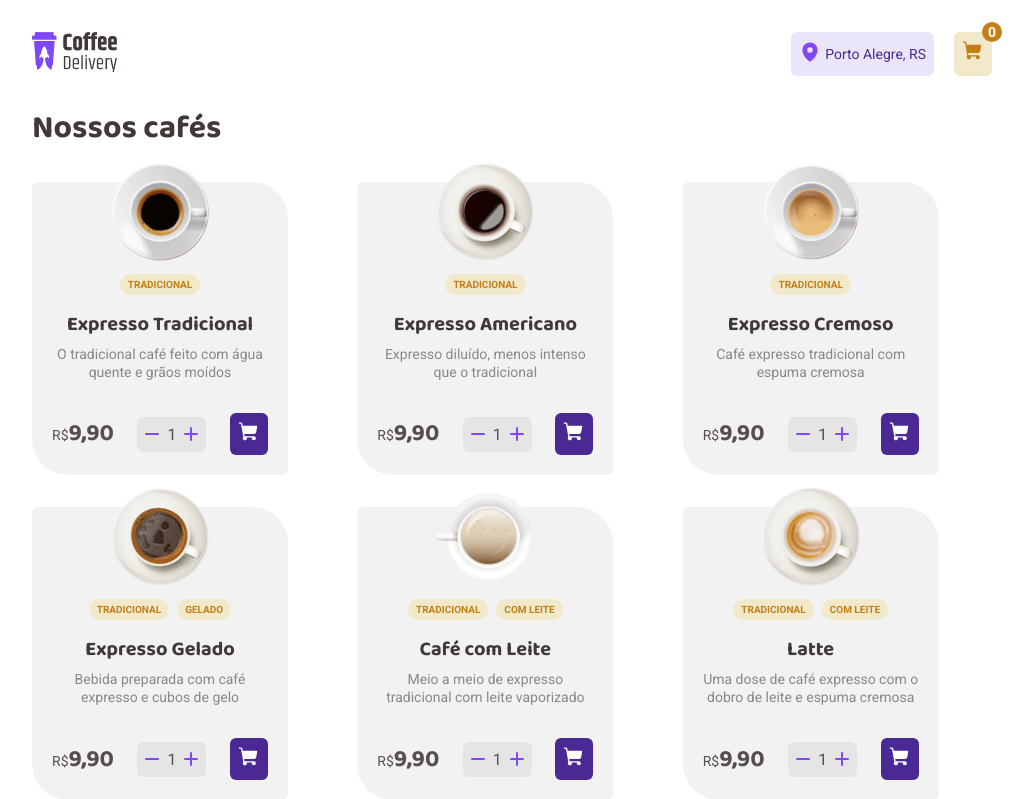
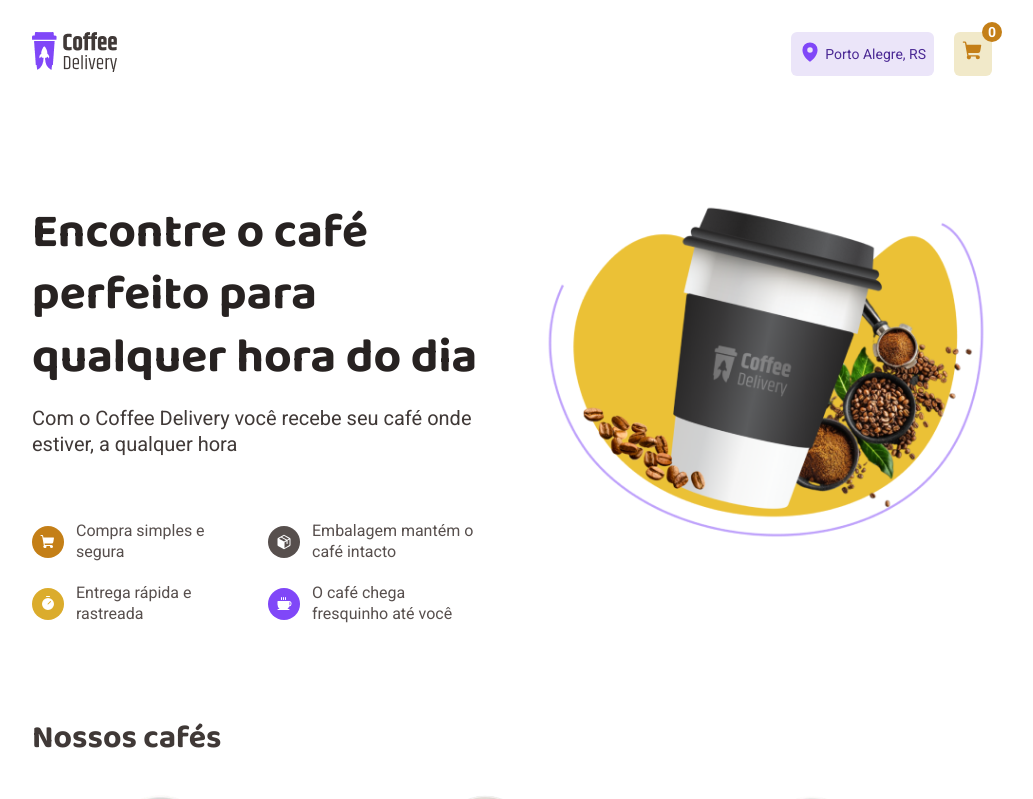
Before and after one commit to Du-devBR/rocketseatDesafio-Coffee-delivery, a React (Vite) app in the folder coffeeDelivery/: page / in a window 1280 px wide. Shown: the top 799 px of the page, without its empty margins (128-1161 px from the left). Built offline with nearby package versions, Linux system fonts and the light colour scheme.

Commit message:
feat: concluido pagina home

```diff
--- a/coffeeDelivery/src/pages/Home/index.tsx
+++ b/coffeeDelivery/src/pages/Home/index.tsx
@@ -1,16 +1,52 @@
-import { useContext } from "react"
+
 import { productsDb } from "../../assets/mock/products"
 import { Card } from "../../components/Card"
-import { ProductsContext } from "../../context/ProductsContext"
-import { ContainerHome, ContainerProducts } from "./style"
+import imagemBanner from '../../assets/img/banner.png'
+import { ContainerBanner, ContainerHome, ContainerImage, ContainerInfoBanner, ContainerIntro, ContainerProducts, IconIntro, Intro, ListProducts } from "./style"
+import { Coffee, Package, ShoppingCart, Timer } from "phosphor-react"
 
 export function Home(){
-  const {products} = useContext(ProductsContext)
 
   return(
     <ContainerHome>
-      <h1>Nossos cafés</h1>
+      <ContainerBanner>
+        <ContainerInfoBanner>
+          <h1>Encontre o café perfeito para qualquer hora do dia</h1>
+          <p>Com o Coffee Delivery você recebe seu café onde estiver, a qualquer hora</p>
+          <ContainerIntro>
+            <Intro>
+              <IconIntro iconTheme={"cart"}>
+                <ShoppingCart size={16} weight="fill" />
+              </IconIntro>
+              <p>Compra simples e segura</p>
+            </Intro>
+            <Intro>
+              <IconIntro iconTheme={"package"}>
+                <Package size={16} weight="fill" />
+              </IconIntro>
+              <p>Embalagem mantém o café intacto</p>
+            </Intro>
+            <Intro>
+              <IconIntro iconTheme={"timer"}>
+                <Timer size={16} weight="fill" />
+              </IconIntro>
+              <p>Entrega rápida e rastreada</p>
+            </Intro>
+            <Intro>
+              <IconIntro iconTheme={"coffe"}>
+                <Coffee size={16} weight="fill" />
+              </IconIntro>
+              <p>O café chega fresquinho até você</p>
+            </Intro>
+          </ContainerIntro>
+        </ContainerInfoBanner>
+        <ContainerImage>
+          <img src={imagemBanner} alt="" />
+        </ContainerImage>
+      </ContainerBanner>
       <ContainerProducts>
+      <h2>Nossos cafés</h2>
+        <ListProducts>
           {
             productsDb.map((product) => (
               <Card
@@ -24,6 +60,7 @@
               />
             ))
           }
+        </ListProducts>
       </ContainerProducts>
     </ContainerHome>
   )
--- a/coffeeDelivery/src/pages/Home/style.ts
+++ b/coffeeDelivery/src/pages/Home/style.ts
@@ -4,9 +4,96 @@
   padding: 0 10rem;
   display: flex;
   flex-direction: column;
-  gap: 2rem;
+`
+
+export const ContainerBanner = styled.section`
+  display: flex;
+  justify-content: space-between;
+  gap: 3.5rem;
+  padding: 5.875rem 0;
+`
+
+export const ContainerInfoBanner = styled.div`
+  display: flex;
+  width: 100%;
+  flex-direction: column;
 
   h1 {
+    font-weight: 700;
+    line-height: 130%;
+    font-size: ${props => props.theme.font_baloo["Title XL"]};
+    color: ${props => props.theme["base-title"]};
+    margin-bottom: 1rem;
+  }
+
+  p {
+    font-weight: 400;
+    line-height: 130%;
+    font-size: ${props => props.theme.font_roboto["Text L"]};
+    color: ${props => props.theme["base-subtitle"]};
+  }
+`
+
+export const ContainerIntro = styled.div`
+  display: grid;
+  grid-template-columns: repeat(2, 1fr);
+  gap: 20px;
+  margin-top: 4rem;
+`
+
+export const Intro = styled.div`
+  display: flex;
+  gap: 0.75rem;
+  align-items: center;
+
+  p {
+    line-height: 130%;
+    font-weight: 400;
+    color: ${props => props.theme["base-text"]};
+    font-size: ${props => props.theme.font_roboto["Text M"]};
+  }
+`
+
+const ICON_THEME = {
+  cart: 'yellow-dark',
+  package: 'base-text',
+  timer: 'yellow',
+  coffe: 'purple',
+}
+
+interface IIconThemeProps {
+  iconTheme: keyof typeof ICON_THEME
+}
+
+export const IconIntro = styled.span<IIconThemeProps>`
+  display: flex;
+  align-items: center;
+  justify-content: center;
+  padding: 0.5rem;
+  border-radius: 9999px;
+  background: ${(props) => props.theme[ICON_THEME[props.iconTheme]]};
+  color: ${props => props.theme.white};
+`
+
+export const ContainerImage = styled.div`
+  display: flex;
+  width: 100%;
+
+  img {
+    max-width: 100%;
+    height: auto;
+    object-fit: contain;
+    align-self: flex-start;
+
+  }
+`
+
+export const ContainerProducts = styled.section`
+  display: flex;
+  flex-direction: column;
+  gap: 3.375rem;
+
+  h2 {
     font-weight: 700;
     line-height: 130%;
     font-size: ${props => props.theme.font_baloo["Title L"]};
@@ -14,7 +101,7 @@
   }
 `
 
-export const ContainerProducts = styled.div`
+export const ListProducts = styled.div`
   display: grid;
   grid-template-columns: repeat(auto-fill, minmax(256px, 1fr));
   gap: 2rem 1rem;
--- a/coffeeDelivery/src/styles/global.ts
+++ b/coffeeDelivery/src/styles/global.ts
@@ -11,6 +11,10 @@
   }
 
 
+  body {
+    max-width: 1440px;
+    margin: 0 auto;
+  }
 
   h1, h2, h3, h4 {
     font-family: 'Baloo 2', cursive;
--- a/coffeeDelivery/src/styles/themes/default.ts
+++ b/coffeeDelivery/src/styles/themes/default.ts
@@ -18,6 +18,7 @@
     'base-label': '#8D8686',
     'base-text': '#574F4D',
     'base-subtitle':'#403937',
+    'base-title':'#272221',
 
 
   font_roboto: {
```
Also changed, not shown: coffeeDelivery/src/assets/img/banner.png (added), coffeeDelivery/src/assets/img/imageDelivery.png (added). Lines whose indentation alone changed are shown as unchanged.
